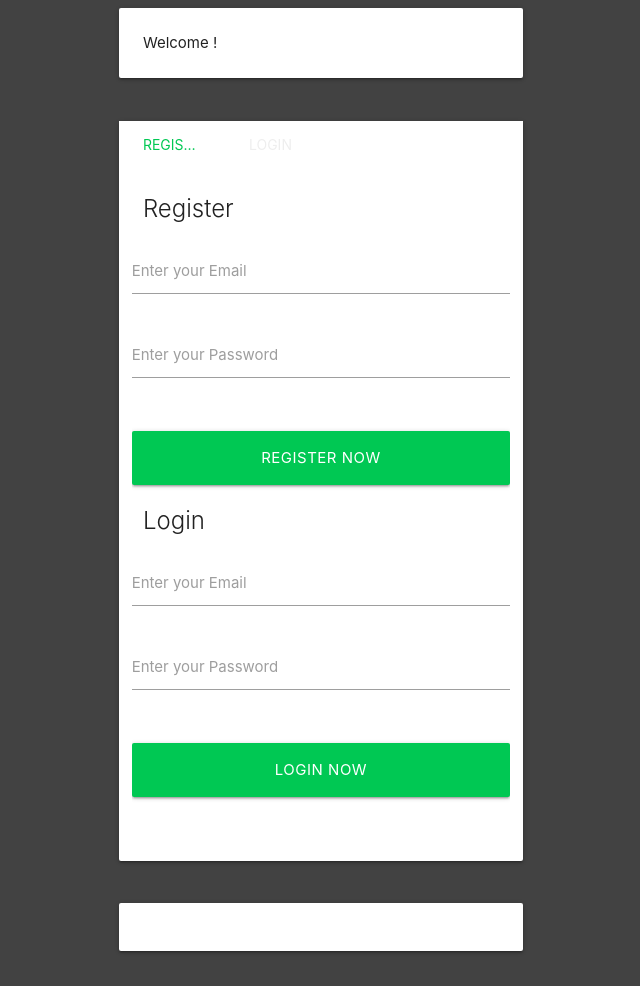
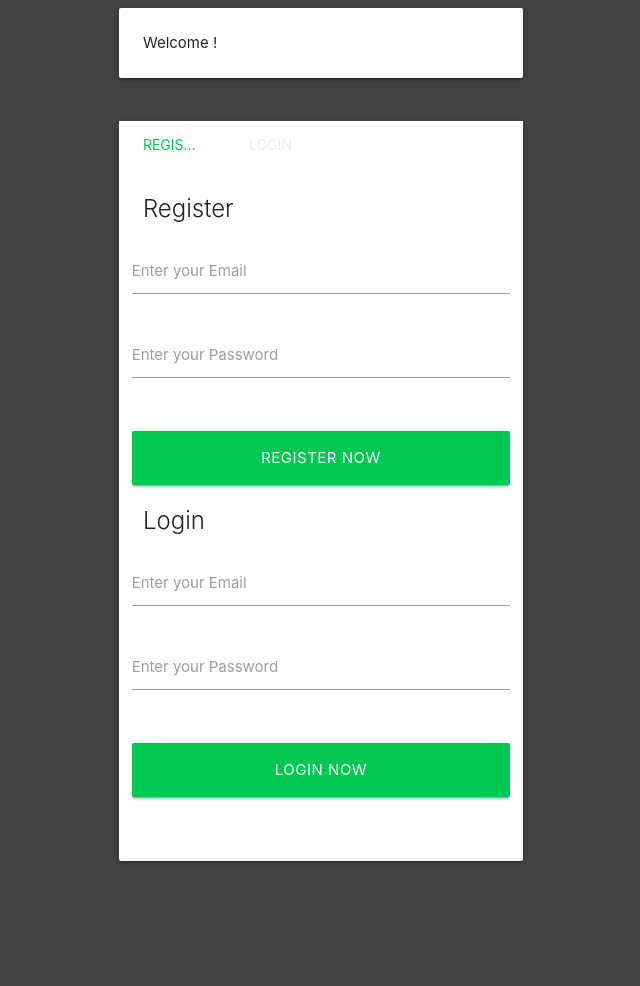
Before and after one commit to Kenny254/FirebaseWebapp, a plain HTML site: page index.html in a window 1280 px wide. Shown: the whole page, without its empty margins (319-959 px from the left). After the commit the page ends 896 px from the top, so only its background shows below. Drawn offline with nearby package versions, Linux system fonts and the light colour scheme.

Commit message:
Update index.html

```diff
--- a/index.html
+++ b/index.html
@@ -35,15 +35,17 @@
 <body>
 
   <body class="grey darken-3">
-     <div id="root" class="row">
+
+
+  <div id="root" class="row">
     <div class="col l4 offset-l4 m6 offset-m3 s12">
       <div class="card">
         <div class="card-content" id="firebase-token">
-
         </div>
       </div>
     </div>
   </div>
+
 
   <div class="row">
     <div class="col s10 offset-s1" style="color: #fff; margin-top: 10px; margin-bottom: 5px; padding: 10px; background: rgba(255,0,0,0.5); border-radius: 5px; text-align: center;" hidden>
@@ -110,15 +112,6 @@
     </div>
   </div>
 
-  <div id="root" class="row">
-    <div class="col l4 offset-l4 m6 offset-m3 s12">
-      <div class="card">
-        <div class="card-content" id="firebase-token">
-
-        </div>
-      </div>
-    </div>
-  </div>
 </body>
   <script src='https://code.jquery.com/jquery-2.2.4.min.js'></script>
 <script src='https://cdnjs.cloudflare.com/ajax/libs/materialize/0.97.6/js/materialize.min.js'></script>
```
